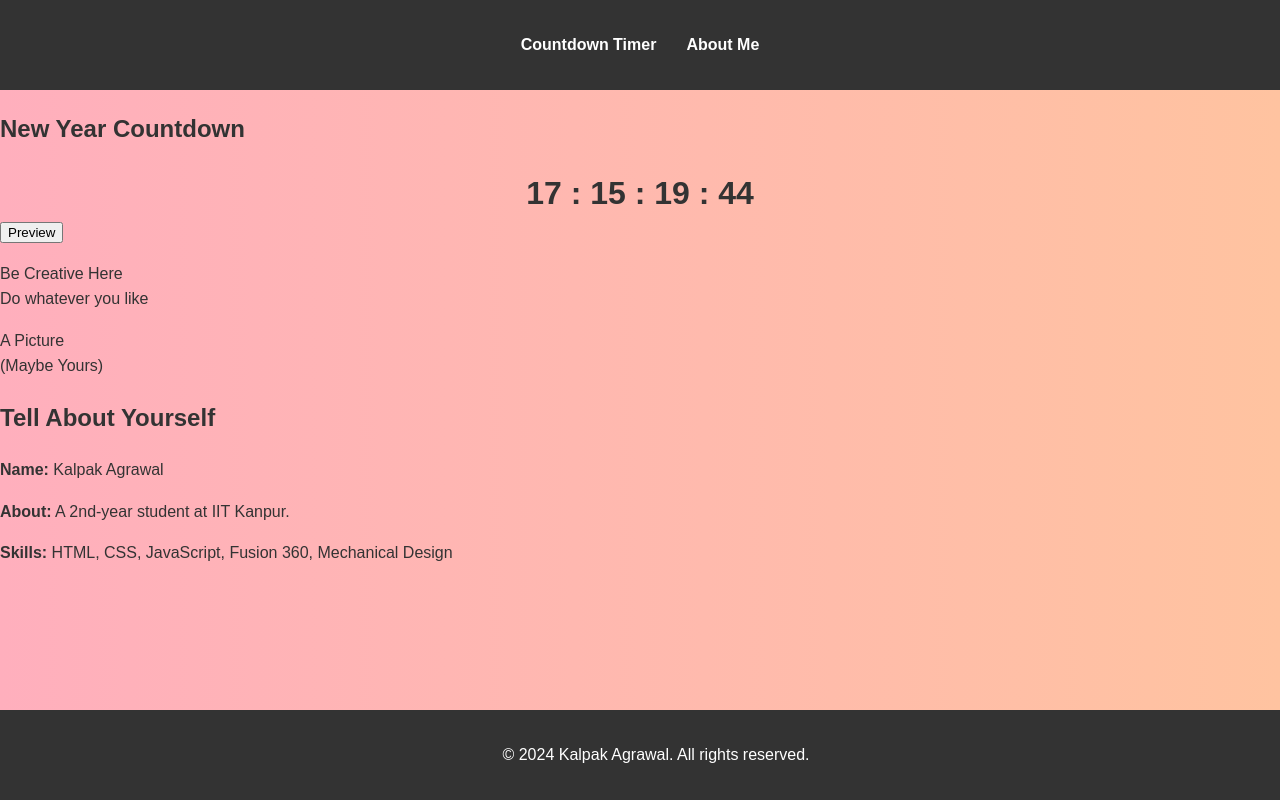
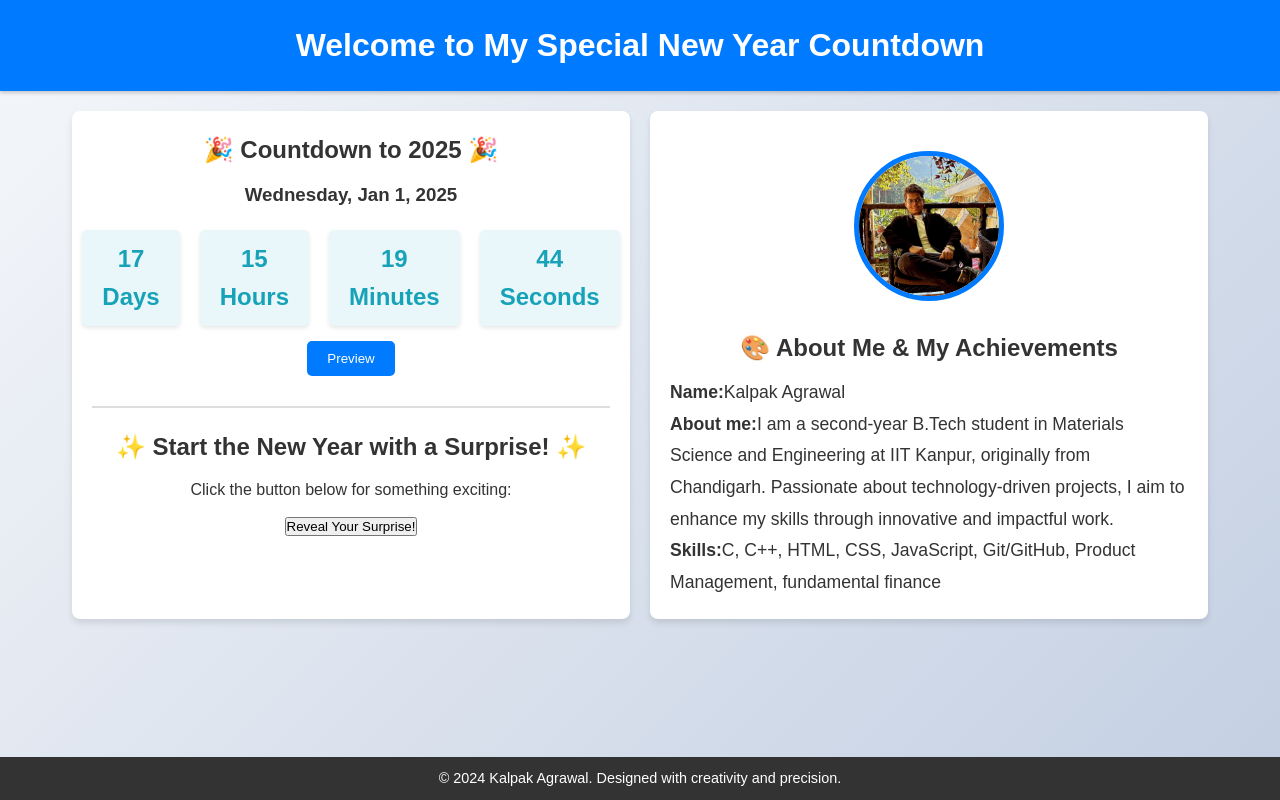
Before and after one commit to Kalpak16/GDG-RECY-TASK, a plain HTML site: page index.html in a window 1280 px wide. Drawn offline with Linux system fonts and the light colour scheme; files whose address does not match are found by name.

Commit message:
first final submission ready files

```diff
--- a/index.html
+++ b/index.html
@@ -3,51 +3,65 @@
 <head>
     <meta charset="UTF-8">
     <meta name="viewport" content="width=device-width, initial-scale=1.0">
-    <title>New Year Countdown - Kalpak</title>
+    <meta name="description" content="Portfolio and New Year Countdown by Kalpak Agrawal">
+    <title>Kalpak Agrawal - New Year Countdown</title>
     <link rel="stylesheet" href="style.css">
 </head>
 <body>
+    <!-- Header Section -->
     <header>
-        <nav>
-            <ul class="nav-links">
-                <li><a href="#countdown">Countdown Timer</a></li>
-                <li><a href="#about">About Me</a></li>
-            </ul>
-        </nav>
+        <h1>Welcome to My Special New Year Countdown</h1>
     </header>
 
-    <main>
-        <!-- Section Container for Side-by-Side -->
-        <div class="section-container">
+    <!-- Main Content -->
+    <main class="container">
+
+        <!-- Combined Countdown and Creative Surprise Section -->
+        <section id="combined" class="box">
             <!-- Countdown Section -->
-            <section id="countdown" class="half-section">
-                <h2>New Year Countdown</h2>
-                <div id="timer">
+            <div id="countdown">
+                <h2>🎉 Countdown to 2025 🎉</h2>
+                <h3>Wednesday, Jan 1, 2025</h3>
+                <div id="timer" class="timer-box">
                     <div><span id="days">00</span> Days</div>
                     <div><span id="hours">00</span> Hours</div>
                     <div><span id="minutes">00</span> Minutes</div>
                     <div><span id="seconds">00</span> Seconds</div>
                 </div>
                 <button id="preview-btn">Preview</button>
-                <div id="message" class="message"></div>
-                <p class="creative-text">Be Creative Here<br>Do whatever you like</p>
-            </section>
+            </div>
 
-            <!-- About Yourself Section -->
-            <section id="about" class="half-section">
-                <div class="image-placeholder">A Picture<br>(Maybe Yours)</div>
-                <h2>Tell About Yourself</h2>
-                <p><strong>Name:</strong> Kalpak Agrawal</p>
-                <p><strong>About:</strong> A 2nd-year student at IIT Kanpur.</p>
-                <p><strong>Skills:</strong> HTML, CSS, JavaScript, Fusion 360, Mechanical Design</p>
-            </section>
-        </div>
+            <!-- Creative Surprise Section -->
+            <div id="creative">
+                <h2>✨ Start the New Year with a Surprise! ✨</h2>
+                <p>Click the button below for something exciting:</p>
+                <button id="surprise-btn">Reveal Your Surprise!</button>
+                <div id="surprise-message"></div>
+            </div>
+        </section>
+
+        <!-- Portfolio Section -->
+        <section id="portfolio" class="box">
+            <div class="image-container">
+                <!-- Add your picture -->
+                <img src="C:\Users\Kalpak\Downloads\GDG_Winter_Submission\WhatsApp Image 2024-12-08 at 18.35.11_b10fae37.jpg" alt="Kalpak Agrawal's Picture" />
+            </div>
+            <h2>🎨 About Me & My Achievements</h2>
+            <div class="portfolio-area">
+                <p><strong>Name:</strong>Kalpak Agrawal</p>
+                <p><strong>About me:</strong>I am a second-year B.Tech student in Materials Science and Engineering at IIT Kanpur, originally from Chandigarh. Passionate about technology-driven projects, I aim to enhance my skills through innovative and impactful work.</p>
+                <p><strong>Skills:</strong>C, C++, HTML, CSS, JavaScript, Git/GitHub, Product Management, fundamental finance</p>
+            </div>
+        </section>
+
     </main>
 
+    <!-- Footer Section -->
     <footer>
-        <p>&copy; 2024 Kalpak Agrawal. All rights reserved.</p>
+        <p>&copy; 2024 Kalpak Agrawal. Designed with creativity and precision.</p>
     </footer>
 
+    <!-- JavaScript Link -->
     <script src="script.js"></script>
 </body>
 </html>
--- a/script.js
+++ b/script.js
@@ -1,29 +1,57 @@
 // Countdown Timer Logic
 function updateCountdown() {
-    const newYearDate = new Date("January 1, 2025 00:00:00").getTime();
+    const newYear = new Date("January 1, 2025 00:00:00").getTime();
     const now = new Date().getTime();
-    const diff = newYearDate - now;
+    const difference = newYear - now;
 
-    if (diff > 0) {
-        const days = Math.floor(diff / (1000 * 60 * 60 * 24));
-        const hours = Math.floor((diff % (1000 * 60 * 60 * 24)) / (1000 * 60 * 60));
-        const minutes = Math.floor((diff % (1000 * 60 * 60)) / (1000 * 60));
-        const seconds = Math.floor((diff % (1000 * 60)) / 1000);
-        document.getElementById("timer").innerText =
-            `${days} : ${hours} : ${minutes} : ${seconds}`;
+    if (difference > 0) {
+        const days = Math.floor(difference / (1000 * 60 * 60 * 24));
+        const hours = Math.floor((difference % (1000 * 60 * 60 * 24)) / (1000 * 60 * 60));
+        const minutes = Math.floor((difference % (1000 * 60 * 60)) / (1000 * 60));
+        const seconds = Math.floor((difference % (1000 * 60)) / 1000);
+
+        document.getElementById("days").innerText = days;
+        document.getElementById("hours").innerText = hours;
+        document.getElementById("minutes").innerText = minutes;
+        document.getElementById("seconds").innerText = seconds;
     } else {
-        document.getElementById("timer").innerText = "00 : 00 : 00 : 00";
+        document.getElementById("timer").innerText = "🎆 Happy New Year 2025! 🎆";
     }
 }
 
-// Update Countdown Every Second
-setInterval(updateCountdown, 1000);
-updateCountdown();
+document.addEventListener("DOMContentLoaded", () => {
+    // Start the countdown timer
+    setInterval(updateCountdown, 1000);
+    updateCountdown();
 
-// Preview Button Functionality
-document.getElementById("preview-btn").addEventListener("click", () => {
-    const now = new Date();
-    const isNewYear = now.getHours() === 0 && now.getMinutes() === 0;
-    document.getElementById("message").innerText =
-        isNewYear ? "🎉 Happy New Year! 🎉" : "Happy New Year!";
+    // Preview Button Logic
+    const previewBtn = document.getElementById("preview-btn");
+    previewBtn.addEventListener("click", () => {
+        alert("🎉 Happy New Year 2025! 🎉");
+    });
+
+    // Surprise Button Logic
+    const surpriseButton = document.getElementById("surprise-btn");
+    const surpriseMessage = document.getElementById("surprise-message");
+
+    const surprises = [
+        "🌈 Big opportunities are heading your way in 2025!",
+        "💎 Shine bright like never before—your best days are ahead!",
+        "🚀 Dreams turn into plans, and plans turn into achievements—2025 is your year!",
+        "✨ Every challenge is a stepping stone to greatness—keep going!",
+        "🌟 Believe in yourself, and 2025 will reward your confidence!",
+        "🔥 Fuel your passion—this is the year you redefine your limits!",
+        "🌸 Spread positivity and see how the universe surprises you in 2025!",
+        "🎯 Set your goals high, and watch 2025 bring them within reach!",
+        "🎉 Celebrate the small wins—they'll lead to your biggest success yet!",
+        "💡 The ideas you spark in 2025 could change the world!"
+      ];
+
+
+    surpriseButton.addEventListener("click", () => {
+        const randomSurprise = surprises[Math.floor(Math.random() * surprises.length)];
+        surpriseMessage.innerText = randomSurprise;
+        surpriseMessage.style.color = "green";
+        surpriseMessage.style.fontWeight = "bold";
+    });
 });
--- a/style.css
+++ b/style.css
@@ -1,71 +1,160 @@
-/* General Styling */
-body {
-    font-family: Arial, sans-serif;
+/* General Reset */
+* {
     margin: 0;
     padding: 0;
-    line-height: 1.6;
-    color: #333;
-    background: linear-gradient(to right, #ffafbd, #ffc3a0);
+    box-sizing: border-box;
+    font-family: 'Arial', sans-serif;
 }
 
-header {
-    background: #333;
-    color: #fff;
-    padding: 1rem 0;
-    text-align: center;
+/* Body Styling */
+body {
+    background: linear-gradient(135deg, #f5f7fa, #c3cfe2);
+    color: #333;
+    line-height: 1.6;
+    margin: 0;
+    display: flex;
+    flex-direction: column;
+    min-height: 100vh;
 }
 
-.nav-links {
-    list-style: none;
-    padding: 0;
+/* Header */
+header {
+    background-color: #007bff;
+    color: #fff;
+    text-align: center;
+    padding: 20px 10px;
+    box-shadow: 0px 2px 4px rgba(0, 0, 0, 0.2);
+}
+
+/* Container for Two Boxes */
+.container {
     display: flex;
     justify-content: center;
+    gap: 20px;
+    padding: 20px;
+    flex-wrap: wrap; /* Ensures responsiveness */
 }
 
-.nav-links li {
-    margin: 0 15px;
+/* Countdown and Portfolio Boxes */
+.box {
+    background-color: #fff;
+    border-radius: 8px;
+    box-shadow: 0 4px 6px rgba(0, 0, 0, 0.1);
+    padding: 20px;
+    width: 45%; /* Each box takes 45% of the width */
+    text-align: center;
+    min-width: 300px; /* Ensures boxes look good on small screens */
 }
 
-.nav-links a {
-    color: white;
-    text-decoration: none;
+h2 {
+    margin-bottom: 10px;
+}
+
+.timer-box {
+    display: flex;
+    justify-content: center;
+    gap: 20px;
+    font-size: 1.5rem;
+    margin-top: 20px;
+    font-weight: bold;
+    color: #17a2b8;
+}
+
+.timer-box div {
+    background: #e9f7fa;
+    border-radius: 5px;
+    padding: 10px 20px;
+    box-shadow: 0 2px 4px rgba(0, 0, 0, 0.1);
+}
+
+/* Preview Button Styling */
+#preview-btn {
+    margin-top: 15px;
+    padding: 10px 20px;
+    background-color: #007bff;
+    color: #fff;
+    border: none;
+    border-radius: 5px;
+    cursor: pointer;
+}
+
+#preview-btn:hover {
+    background-color: #0056b3;
+}
+
+/* Portfolio Section */
+.image-container {
+    text-align: center;
+    margin: 20px 0;
+}
+
+.image-container img {
+    width: 150px; /* Circular image size */
+    height: 150px;
+    border-radius: 50%; /* Makes the image circular */
+    object-fit: cover; /* Ensures proper aspect ratio */
+    border: 5px solid #007bff; /* Add a border around the image */
+}
+
+.portfolio-area {
+    text-align: left;
+    font-size: 1.1rem;
+    line-height: 1.8;
+}
+
+/* Creative Section */
+.creative-area button {
+    margin-top: 10px;
+    padding: 10px 20px;
+    background-color: #28a745;
+    color: #fff;
+    border: none;
+    border-radius: 5px;
+    cursor: pointer;
+    transition: background-color 0.3s;
+}
+
+.creative-area button:hover {
+    background-color: #218838;
+}
+
+#surprise-message {
+    margin-top: 15px;
+    font-size: 1.2rem;
+    color: #e83e8c;
     font-weight: bold;
 }
 
-.section {
-    padding: 2rem;
+/* Footer */
+footer {
+    margin-top: auto;
+    background-color: #333;
+    color: #fff;
     text-align: center;
+    padding: 10px 20px;
+    font-size: 0.9rem;
 }
 
-#timer {
-    display: flex;
-    justify-content: center;
-    gap: 20px;
-    font-size: 2rem;
-    font-weight: bold;
+/* Responsive Design */
+@media (max-width: 768px) {
+    .container {
+        flex-direction: column;
+        gap: 15px;
+    }
+
+    .box {
+        width: 100%; /* Full width for smaller screens */
+    }
 }
 
-footer {
-    text-align: center;
-    padding: 1rem;
-    background: #333;
-    color: white;
-    position: fixed;
-    bottom: 0;
-    width: 100%;
+/* Adjust spacing between the Creative Section and Preview Button */
+#creative {
+    margin-top: 30px; /* Adds space between the Countdown and Creative sections */
+    padding-top: 20px; /* Adds internal space for better separation */
+    border-top: 2px solid #ddd; /* Optional: Adds a visual separator line */
 }
 
-/* Media Queries */
-@media (max-width: 768px) {
-    #timer {
-        flex-direction: column;
-    }
-
-    .nav-links {
-        flex-direction: column;
-    }
-
-    .nav-links li {
-        margin: 10px 0;
-    }
+/* Adds spacing between text and the 'Reveal Your Surprise!' button */
+#surprise-btn {
+    margin-top: 15px;
 }
```
Also changed, not shown: WhatsApp Image 2024-12-08 at 18.35.11_b10fae37.jpg (added).
